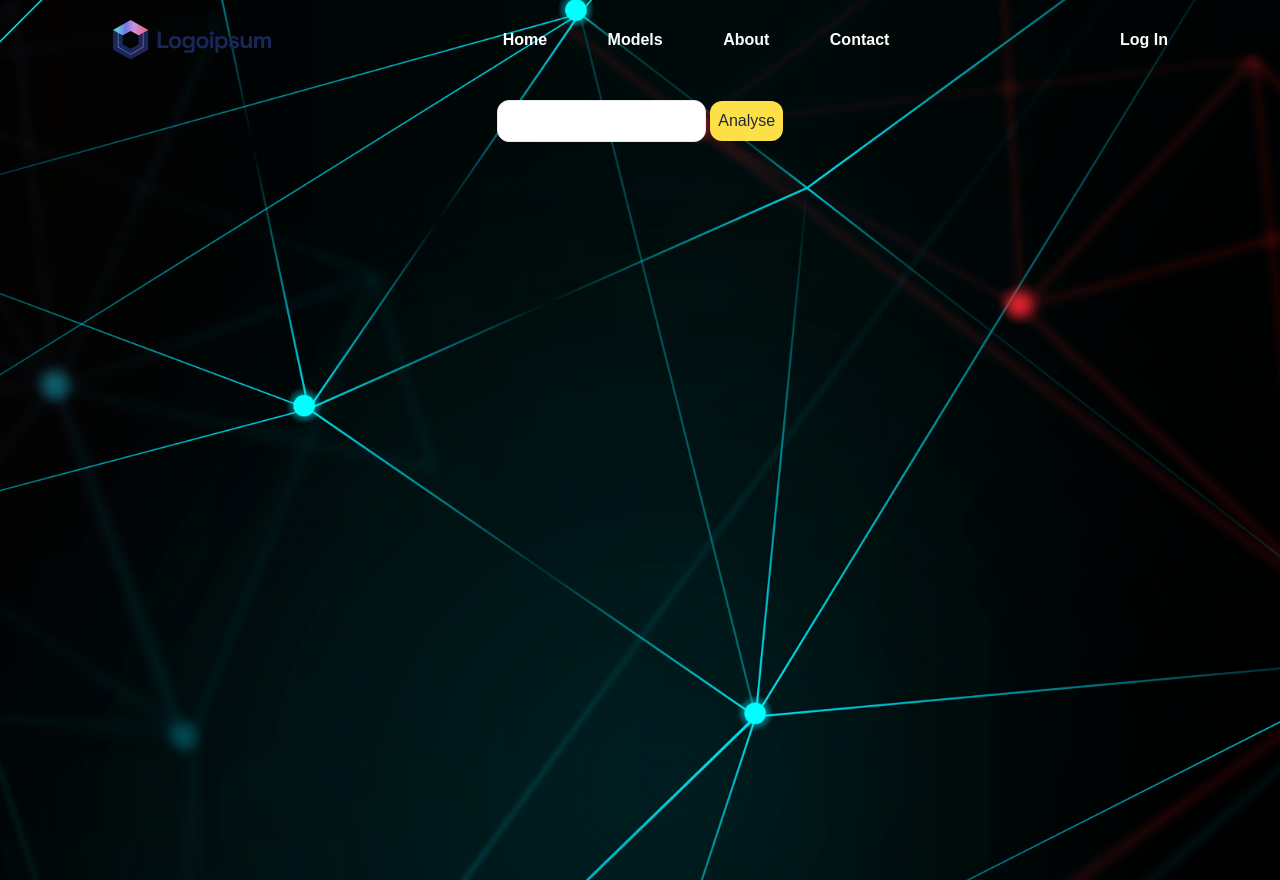
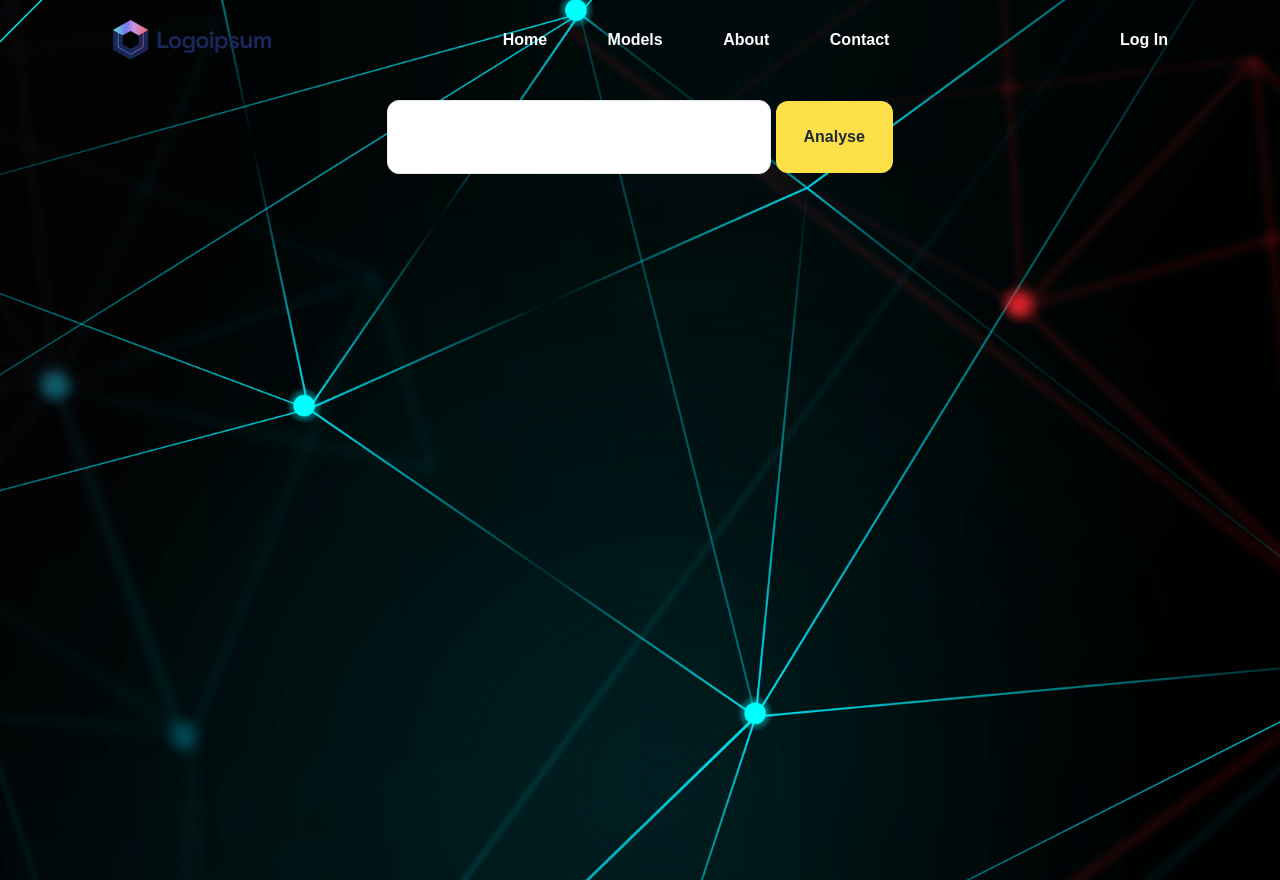
Before and after one commit to PatrykW7/Projekt-Aplikacje-Internetowe, a Django app: page /yt_sentiment/ in a window 1280 px wide. Run offline with Django 4.2, Linux system fonts and the light colour scheme; some libraries are stand-ins or nearby versions.

Commit message:
small changes to yt_sentimen.html template

```diff
--- a/website/yt_sentiment/templates/yt_sentiment/yt_sentiment.html
+++ b/website/yt_sentiment/templates/yt_sentiment/yt_sentiment.html
@@ -3,11 +3,11 @@
     YouTube Comment Sentiment Analysis
 {% endblock %}
 {% block content %}
-<div class="text-center pt-10">
+<div class="flex-center text-center pt-10">
     <form method="post">
         {% csrf_token %}
-        <input type="text" name="text" class="text-black rounded-xl border py-2">
-        <button type="submit" class="hover:bg-transparent hover:border-yellow-300 hover:text-white duration-300 hover:border bg-yellow-300 rounded-xl text-gray-800 py-2 px-2 hover:scale-105">Analyse</button>
+        <input type="text" name="text" class="text-black rounded-xl border py-3 px-3 md:py-4 md:px-4 lg:py-5 lg:px-5 xl:py-6 xl:px-6 w-64 md:w-72 lg:w-80 xl:w-96">
+        <button type="submit" class="hover:bg-transparent hover:border-yellow-300 hover:text-white duration-300 hover:border bg-yellow-300 rounded-xl text-gray-800 py-3 px-4 md:py-4 md:px-5 lg:py-5 lg:px-6 xl:py-6 xl:px-7 hover:scale-105"><b>Analyse</b></button>
     </form>
 </div>
 {% endblock %}
```
